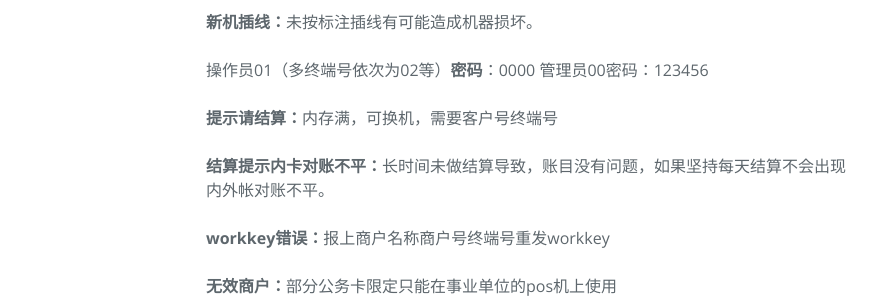
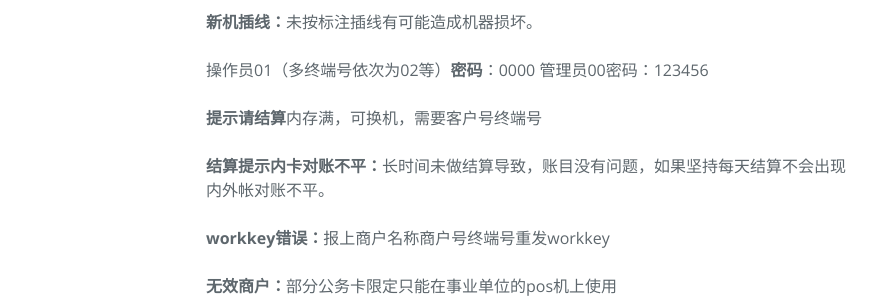
Before and after one commit to hebbank/jekyll, a Jekyll site: the page built from _posts/2017-03-31-cj.md, in a window 1280 px wide and 900 px high. Shown: the part 320-620 px from the top of the window, without its empty margins (109-990 px from the left). Built offline with Jekyll 4.4.1, drawn with Linux system fonts in a browser that asks for light colours; nearby versions of some CDN libraries.

Commit message:
Update 常见问题

```diff
--- a/_posts/2017-03-31-cj.md
+++ b/_posts/2017-03-31-cj.md
@@ -8,7 +8,7 @@ categories: 常见问题
 
 操作员01（多终端号依次为02等）**密码**：0000 管理员00密码：123456
 
-**提示请结算：**内存满，可换机，需要客户号终端号
+**提示请结算**内存满，可换机，需要客户号终端号
 
 **结算提示内卡对账不平：**长时间未做结算导致，账目没有问题，如果坚持每天结算不会出现内外帐对账不平。
 
```
